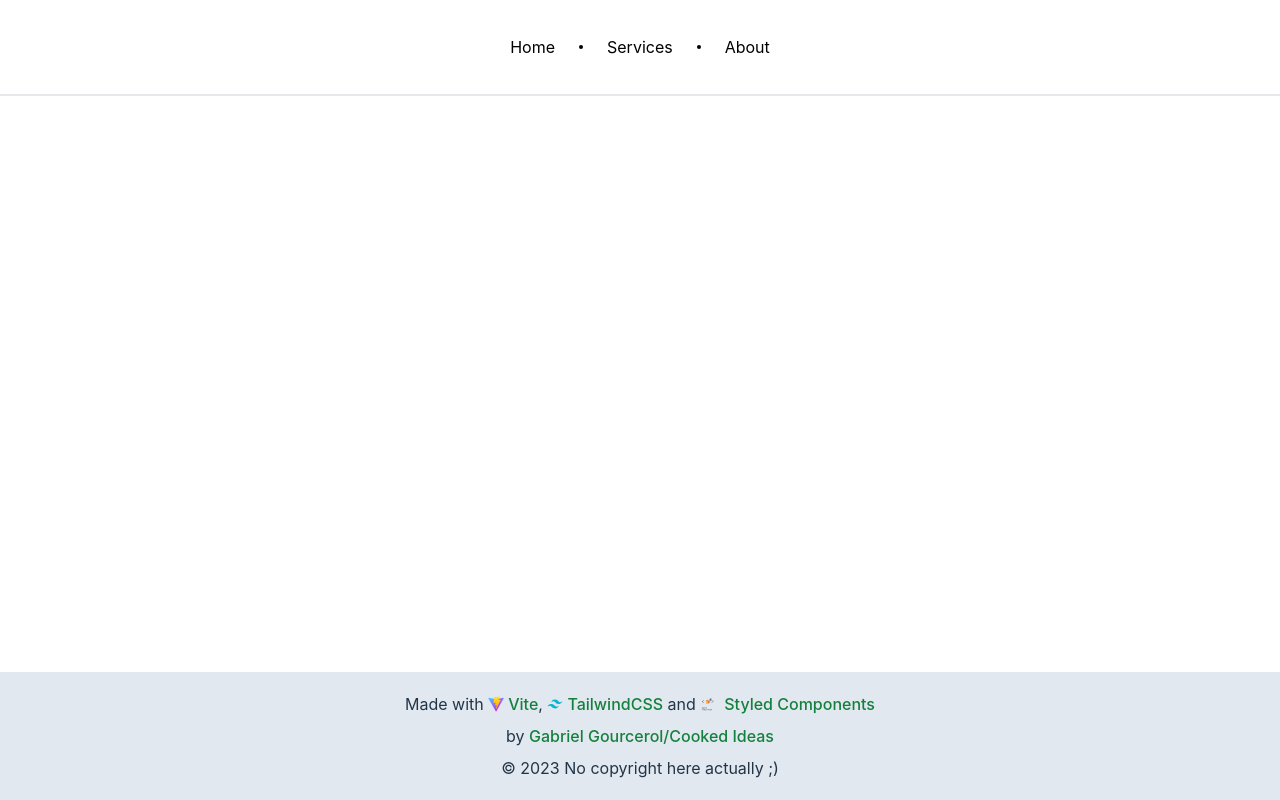
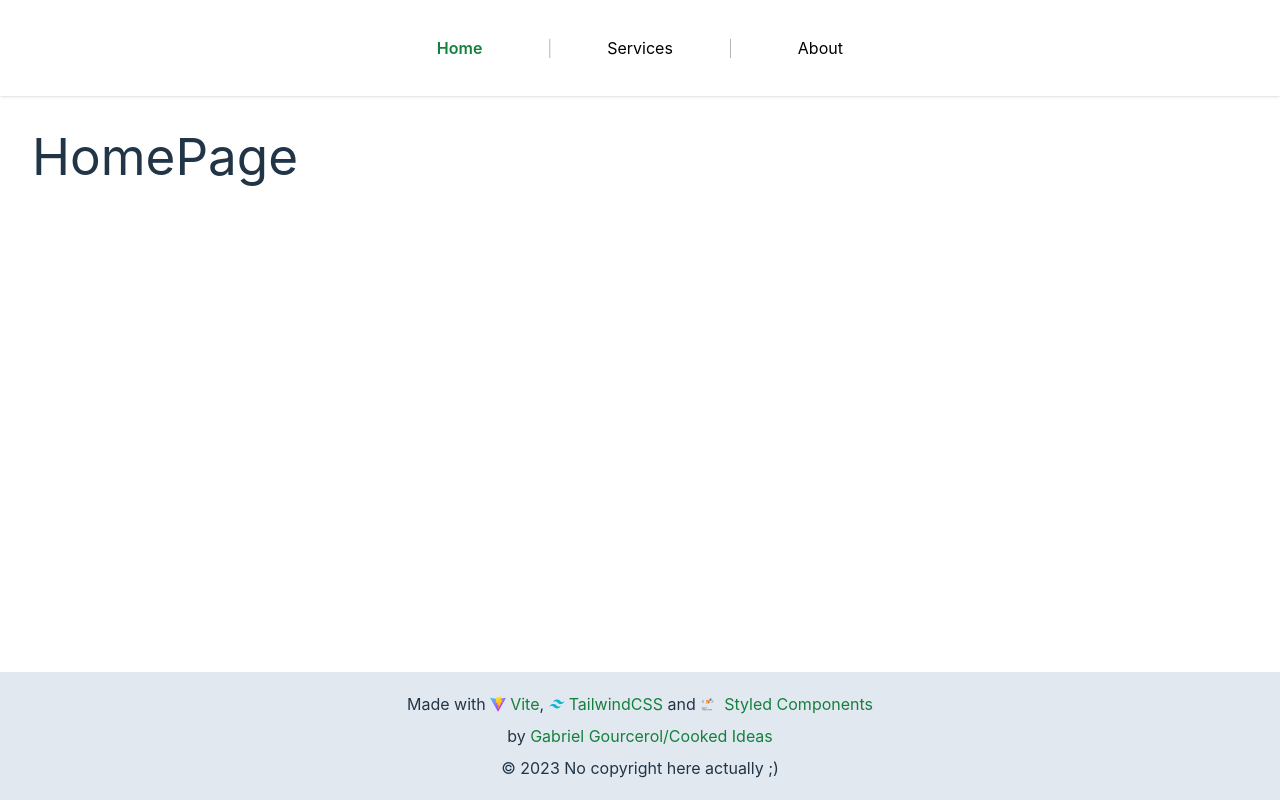
Before and after one commit to CookedIdeas/react_responsive_header, a React (Vite) app: page / in a window 1280 px wide. Built offline with nearby package versions, Linux system fonts and the light colour scheme.

Commit message:
Router, error page

```diff
--- a/package.json
+++ b/package.json
@@ -10,6 +10,7 @@
     "preview": "vite preview"
   },
   "dependencies": {
+    "clsx": "^2.0.0",
     "react": "^18.2.0",
     "react-dom": "^18.2.0",
     "react-router-dom": "^6.14.2"
--- a/src/App.jsx
+++ b/src/App.jsx
@@ -2,12 +2,18 @@ import { RouterProvider, createBrowserRouter } from 'react-router-dom';
 import Services from './pages/services';
 import About from './pages/About';
 import HomeLayout from './pages/HomeLayout';
+import Home from './components/Home';
+import Error from './pages/Error';
 
 const router = createBrowserRouter([
   {
     path: '/',
     element: <HomeLayout />,
-    // errorElement: <Error />,
+    errorElement: <Error />,
+    children: [
+      {
+        index: true,
+        element: <Home />,
       },
       {
         path: '/services',
@@ -19,6 +25,8 @@ const router = createBrowserRouter([
         element: <About />,
         // errorElement: <Error />,
       },
+    ],
+  },
 ]);
 
 const App = () => {
--- a/src/components/Header.jsx
+++ b/src/components/Header.jsx
@@ -1,34 +1,32 @@
+import { NavLink } from 'react-router-dom';
 import { navlinks } from '../assets/navlinks';
 
 const Header = () => {
   return (
-    <nav className="h-16 sm:h-24 w-full border-b-2 grid place-items-center">
+    <nav className="h-16 sm:h-24 w-full grid place-items-center relative shadow">
       <div className="flex gap-4 sm:gap-6 justify-center items-center">
         {navlinks.map((link, index) => {
           const { id, text, url } = link;
           return (
             <>
-              <a
-                key={id}
-                href={url}
-                className="capitalize relative text-black font-normal"
-              >
-                {text}
-              </a>
+              <div className="w-14 sm:w-24 md:w-32 flex justify-center">
+                <NavLink
+                  key={id}
+                  to={url}
+                  className="capitalize relative text-black font-normal"
+                >
+                  {text}
+                </NavLink>
+              </div>
               {/* display a point (svg circle) between links (after every link except last one) */}
               {index < navlinks.length - 1 && (
-                <svg
-                  viewBox="0 0 100 100"
-                  xmlns="http://www.w3.org/2000/svg"
-                  className="h-1 w-1"
-                >
-                  <circle cx="50" cy="50" r="50" />
-                </svg>
+                <span className="font-thin">|</span>
               )}
             </>
           );
         })}
       </div>
+      {/* <div className="absolute bottom-0 w-1/2 h-[2px] bg-gradient-to-r from-white via-neutral-500 to-white"></div> */}
     </nav>
   );
 };
--- /dev/null
+++ b/src/components/Home.jsx
@@ -0,0 +1,4 @@
+const Home = () => {
+  return <h1>HomePage</h1>;
+};
+export default Home;
--- a/src/components/Layout.jsx
+++ /dev/null
@@ -1,13 +0,0 @@
-import Footer from './Footer';
-import Header from './Header';
-
-const Layout = ({ children }) => {
-  return (
-    <main className="min-h-screen w-screen relative">
-      <Header />
-      {children}
-      <Footer />
-    </main>
-  );
-};
-export default Layout;
--- a/src/index.css
+++ b/src/index.css
@@ -75,11 +75,15 @@ button:focus-visible {
 /* === LINKS === */
 
 a {
-  @apply text-green-700 transition-colors;
+  @apply text-green-700 transition-colors font-normal;
 }
 
 a:hover {
   @apply text-green-500;
+}
+
+.active {
+  @apply text-green-700 font-semibold;
 }
 
 a:after {
--- /dev/null
+++ b/src/pages/Error.jsx
@@ -0,0 +1,33 @@
+import { useRouteError, Link } from 'react-router-dom';
+
+const Error = () => {
+  const error = useRouteError();
+  console.log(error);
+
+  if (error.status === 404) {
+    return (
+      <main className="grid min-h-screen place-items-center px-8">
+        <div className="text-center">
+          <p className="text-9xl font-semibold text-primary">404</p>
+          <h1 className="mt-4 text-3xl font-bold tracking-tight sm:text-5xl">
+            page not found
+          </h1>
+          <p className="mt-6 text-lg leading-7">
+            Sorry, we couldn't find the page you asked for...
+          </p>
+          <div className="mt-10">
+            <Link to="/" className="btn btn-secondary">
+              Go back home
+            </Link>
+          </div>
+        </div>
+      </main>
+    );
+  }
+  return (
+    <main className="grid min-h-screen place-items-center px-8">
+      <h4 className="text-center font-bold text-4xl">there was an error</h4>
+    </main>
+  );
+};
+export default Error;
--- a/src/pages/HomeLayout.jsx
+++ b/src/pages/HomeLayout.jsx
@@ -4,11 +4,13 @@ import Footer from '../components/Footer';
 
 const HomeLayout = () => {
   return (
-    <main className="min-h-screen w-screen relative">
+    <div className="min-h-screen w-screen relative">
       <Header />
-      <Outlet />
+      <main className="my-8 mx-4 sm:mx-6 md:mx-8">
+        <Outlet />
+      </main>
       <Footer />
-    </main>
+    </div>
   );
 };
 export default HomeLayout;
```
Also changed, not shown: 1 other file (tests, documents, lock files or other folders). Lines whose indentation alone changed are shown as unchanged.
